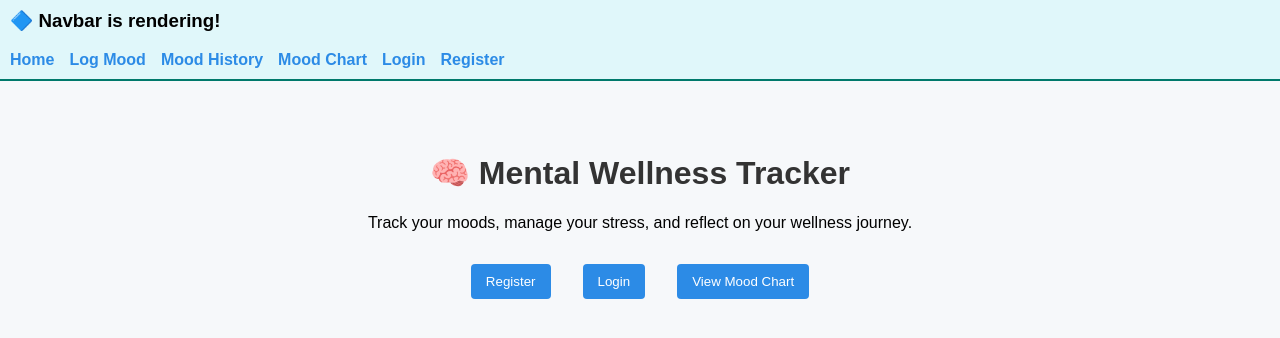
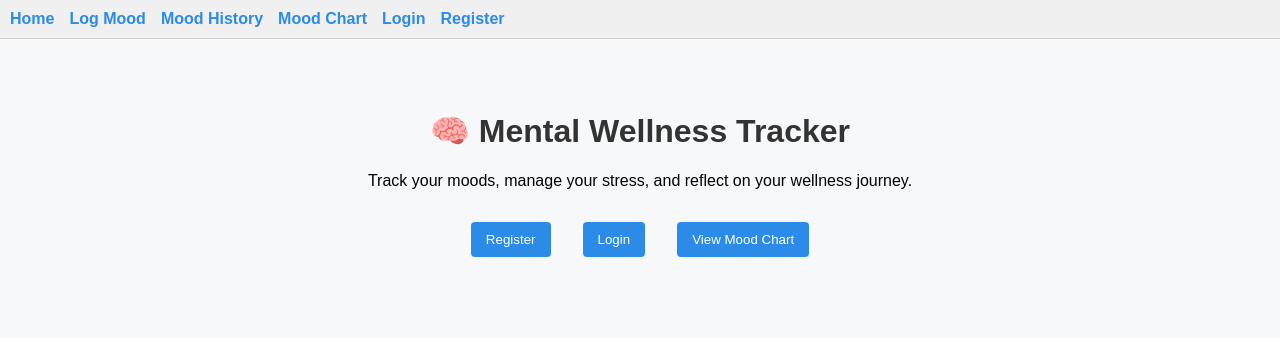
Before and after one commit to TimY90/mental-wellness-tracker, a React (Create React App) app in the folder client/: page / in a window 1280 px wide. Shown: the top 338 px of the page. Built offline with nearby package versions, Linux system fonts and the light colour scheme.

Commit message:
Add visible navbar banner for confirmation

```diff
--- a/client/src/components/Navbar.js
+++ b/client/src/components/Navbar.js
@@ -3,7 +3,7 @@ import { Link, useNavigate } from 'react-router-dom';
 
 function Navbar() {
   const navigate = useNavigate();
-  const isLoggedIn = !!localStorage.getItem('token'); // ✅ Check if token exists
+  const isLoggedIn = !!localStorage.getItem('token');
 
   const handleLogout = () => {
     localStorage.removeItem('token');
@@ -14,24 +14,21 @@ function Navbar() {
   return (
     <nav style={{
       marginBottom: '20px',
-      background: '#e0f7fa',
+      background: '#f0f0f0',
       padding: '10px',
-      borderBottom: '2px solid #00796b'
+      borderBottom: '1px solid #ccc'
     }}>
-      <h3 style={{ marginTop: 0 }}>🔷 Navbar is rendering!</h3> {/* ✅ Visual confirmation */}
       <Link to="/" style={{ marginRight: '15px' }}>Home</Link>
       <Link to="/log-mood" style={{ marginRight: '15px' }}>Log Mood</Link>
       <Link to="/mood-history" style={{ marginRight: '15px' }}>Mood History</Link>
       <Link to="/chart" style={{ marginRight: '15px' }}>Mood Chart</Link>
 
-      {!isLoggedIn && (
+      {!isLoggedIn ? (
         <>
           <Link to="/login" style={{ marginRight: '15px' }}>Login</Link>
           <Link to="/register" style={{ marginRight: '15px' }}>Register</Link>
         </>
-      )}
-
-      {isLoggedIn && (
+      ) : (
         <button onClick={handleLogout}>Logout</button>
       )}
     </nav>
```
Also changed, not shown: 5 other files (tests, documents, lock files or other folders).
